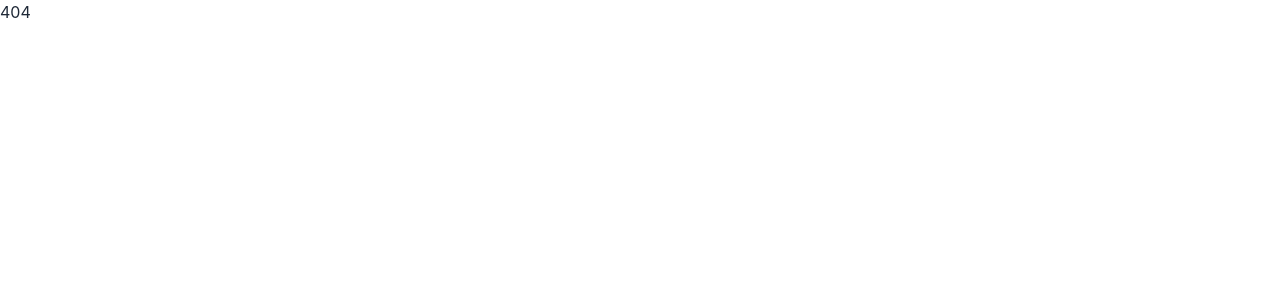
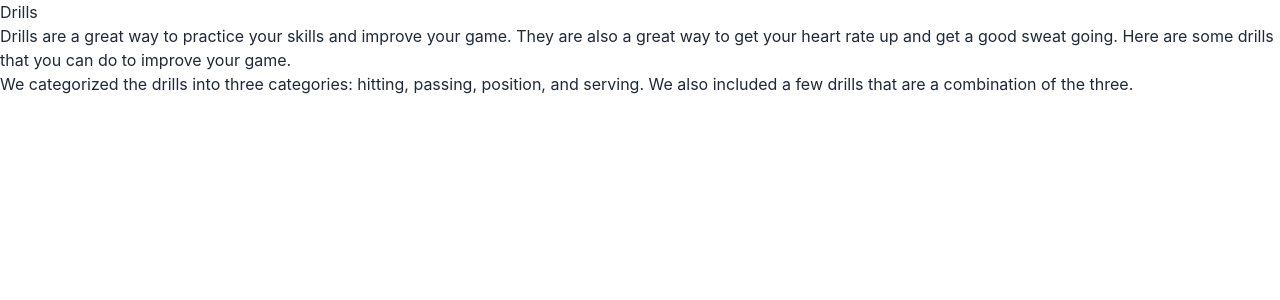
Before and after one commit to AndersSpringborg/learn.roundnet, a Next.js app: page /bible/Drills in a window 1280 px wide. Before the commit this address had no page. Shown: the top 300 px of the page. Built offline with nearby package versions, Linux system fonts and the light colour scheme.

Commit message:
drills index

```diff
--- /dev/null
+++ b/pages/bible/Drills/index.mdx
@@ -0,0 +1,5 @@
+# Drills
+
+Drills are a great way to practice your skills and improve your game. They are also a great way to get your heart rate up and get a good sweat going. Here are some drills that you can do to improve your game.
+
+We categorized the drills into three categories: hitting, passing, position, and serving. We also included a few drills that are a combination of the three.
```
